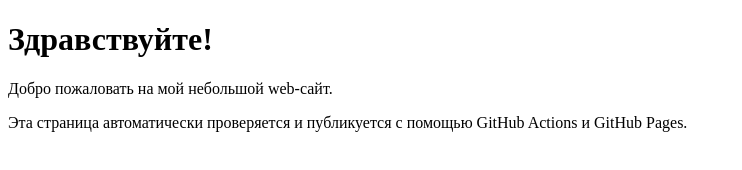
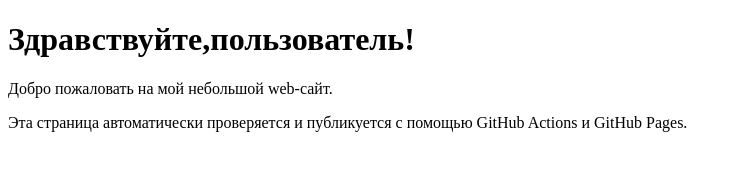
Before and after one commit to Xenia-sunshine/try, a plain HTML site: page index.html in a window 1280 px wide. Shown: the whole page, without its empty margins (0-742 px from the left). Drawn offline with Linux system fonts and the light colour scheme.

Commit message:
Update project

```diff
--- a/index.html
+++ b/index.html
@@ -5,7 +5,7 @@
     <title>Обращение к пользователю</title>
 </head>
 <body>
-    <h1>Здравствуйте!</h1>
+    <h1>Здравствуйте,пользователь!</h1>
 
     <p>Добро пожаловать на мой небольшой web-сайт.</p>
 
```
